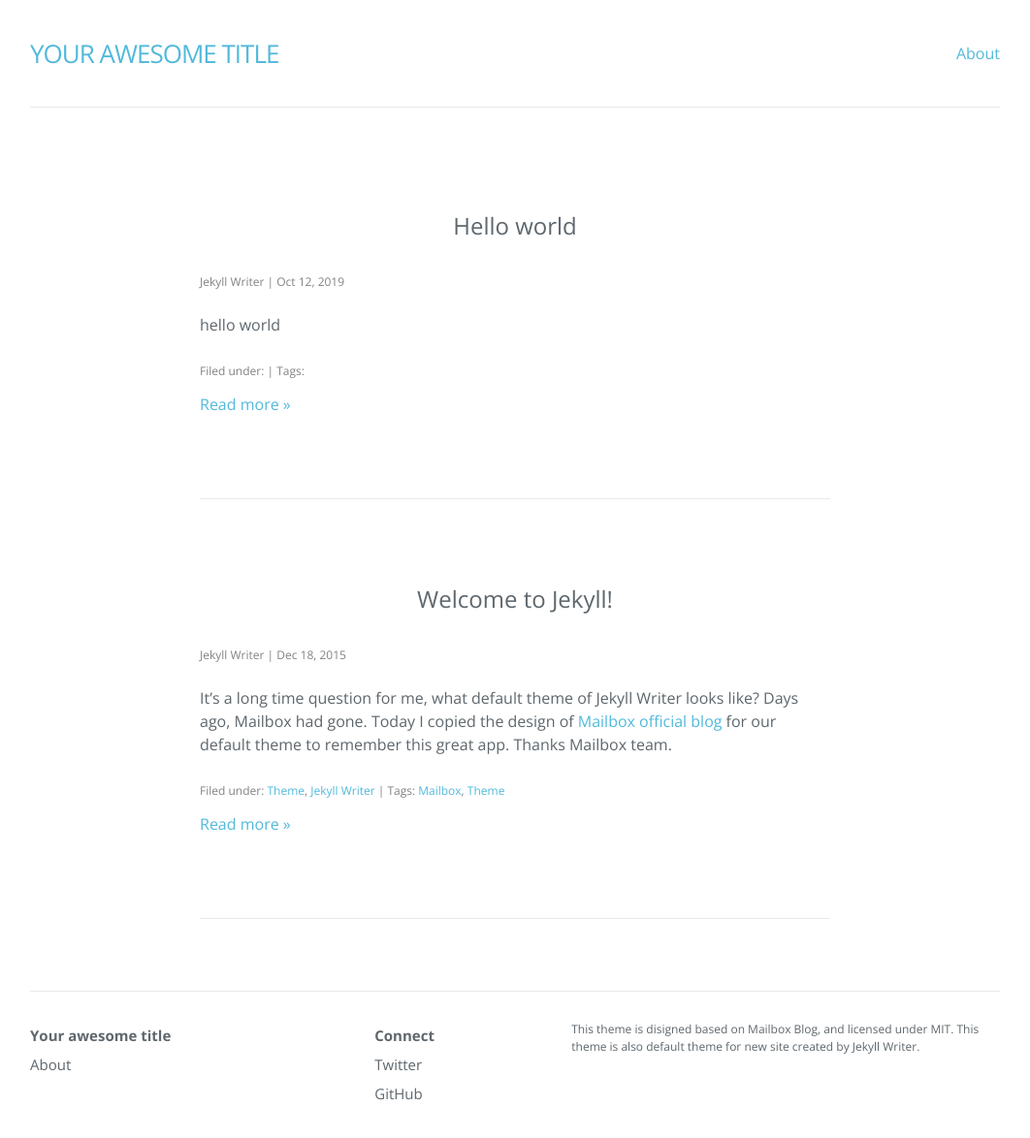
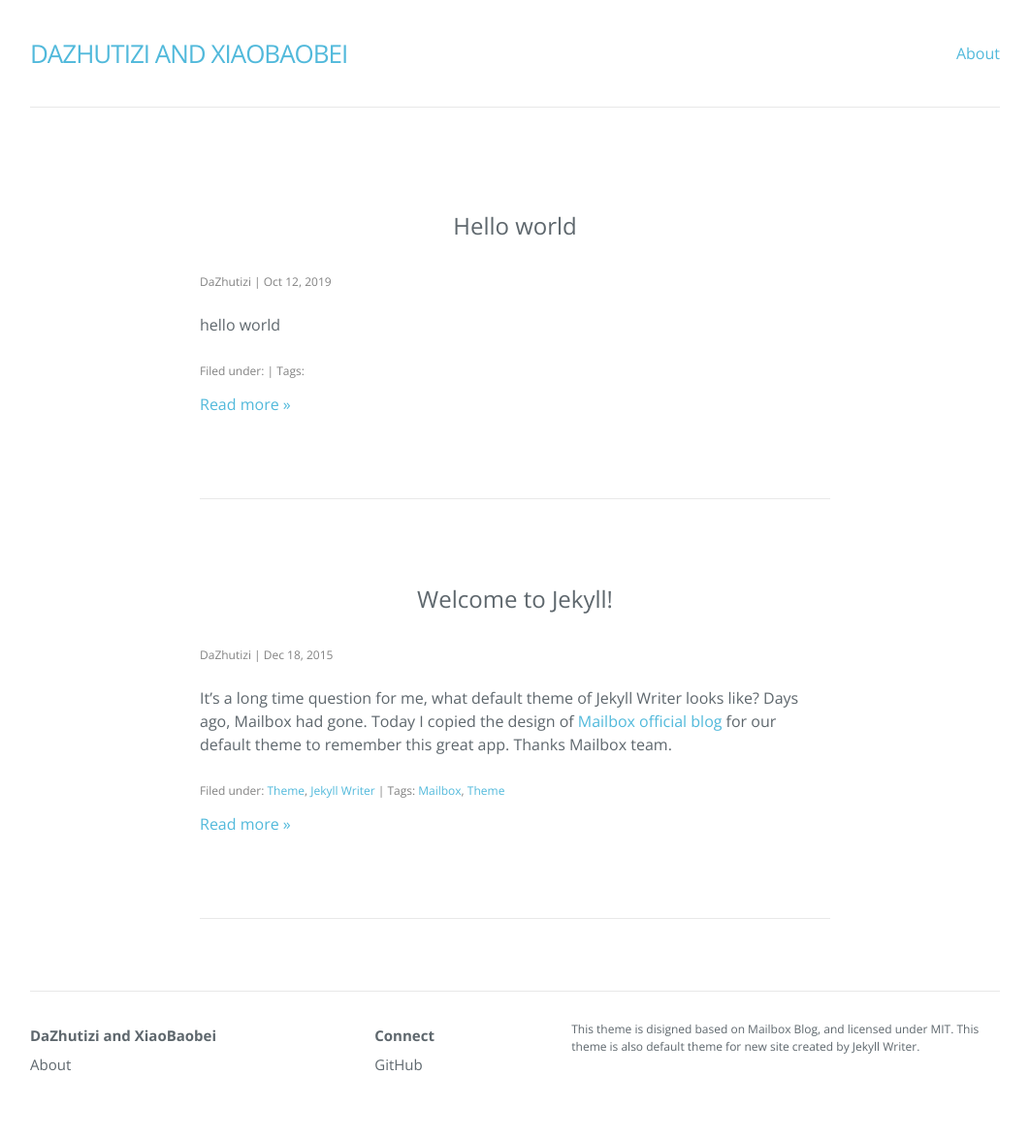
Before and after one commit to sdtcsyl/WebScraping, a Jekyll site: the page built from index.html, in a window 1280 px wide and 1211 px high. Shown: the top 1174 px of the window at 97% size, without its empty margins (109-1171 px from the left). Built offline with Jekyll 4.4.1, drawn with Linux system fonts in a browser that asks for light colours; nearby versions of some CDN libraries; the list of posts is cut into pages by our own code.

Commit message:
Update Configuration

```diff
--- a/_config.yml
+++ b/_config.yml
@@ -1,14 +1,13 @@
 # Created by Jekyll Writer
-title: Your awesome title
-author: Jekyll Writer
+title: DaZhutizi and XiaoBaobei
+author: DaZhutizi
 description: >
   This theme is disigned based on Mailbox Blog, and licensed under MIT. This
   theme is also default theme for new site created by Jekyll Writer.
 permalink: '/:year/:month/:day/:title/'
 paginate: 6
 paginate_path: '/page/:num/'
-twitter_username: jekyllwriter
-github_username: jekyllwriter
+github_username: sdtcsyl
 gems:
   - jekyll-paginate
 markdown: kramdown
```
